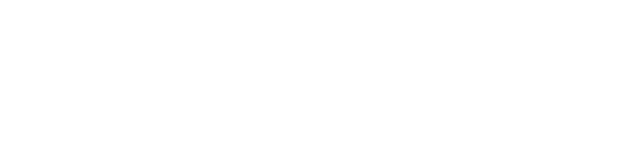
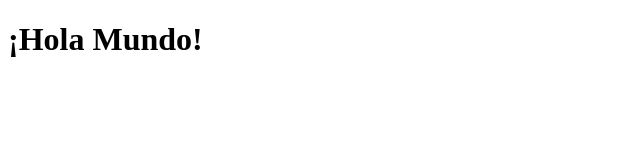
Before and after one commit to SebastianGN1590/generador-nombres-de-dominios, a plain HTML site: page index.html in a window 1280 px wide. Shown: the whole page, without its empty margins (0-640 px from the left). Drawn offline with Linux system fonts and the light colour scheme.

Commit message:
generador realizado

```diff
--- a/app.js
+++ b/app.js
@@ -10,6 +10,7 @@
  //console.log("Hello Rigo from the console!");
 //};
 
+document.getElementById('app').innerHTML = '<h1>¡Hola Mundo!</h1>';
 let pronoun = ['the', 'our'];
 
 let adj = ['great', 'big'];
--- a/index.html
+++ b/index.html
@@ -16,8 +16,8 @@
   </head>
   <body>
 
+  <div id="app"></div>
+  <script type="module" src="/app.js"></script>
 
-    <!-- Do not delete this script tag, this is what connects your HTML with the Javascript code -->
-    <script type="module" src="/app.js"></script>
   </body>
 </html>
```
